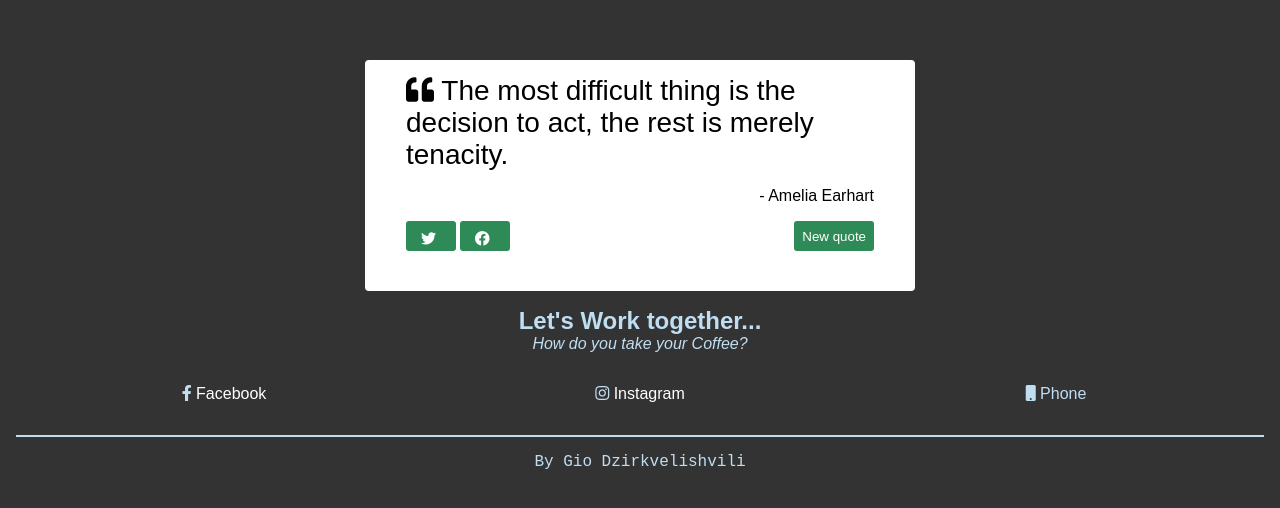
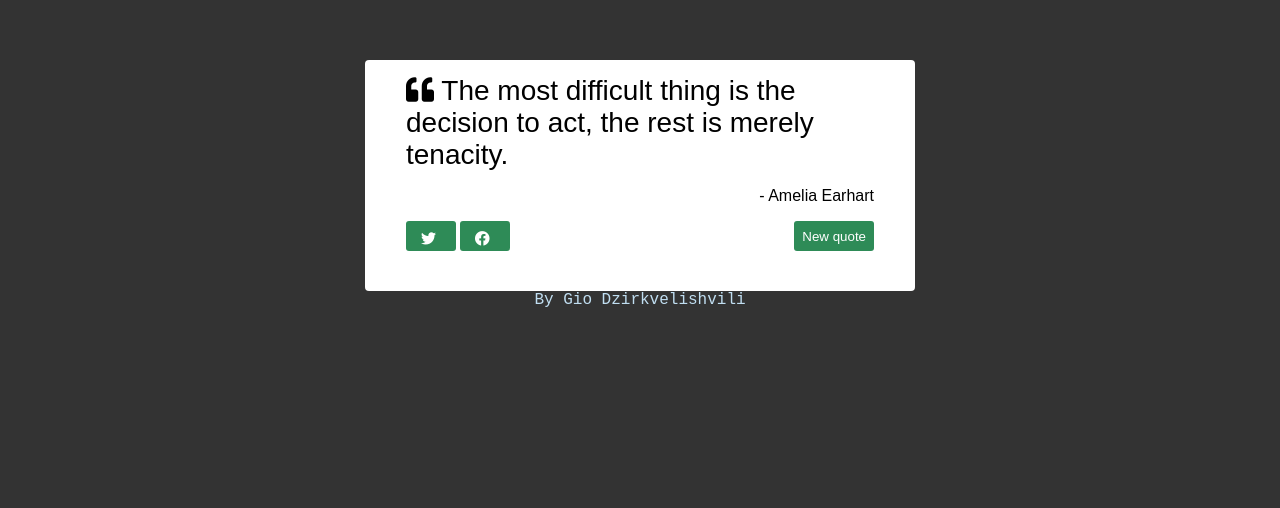
Before and after one commit to GioDziko/Random-Quotes, a plain HTML site: page index.html in a window 1280 px wide. Shown: the part 140-648 px from the top of the page. Drawn offline with nearby package versions, Linux system fonts and the light colour scheme.

Commit message:
second commit

```diff
--- a/index.html
+++ b/index.html
@@ -40,26 +40,6 @@
             </div>
 
         </div>
-
-        <section class="Contact">
-            <h1>Let's Work together...</h1>
-            <p id="contact-text">How do you take your Coffee?</p>
-            <ul id="contact-ul">
-                <li>
-                    <i class="fab fa-facebook-f"></i>
-                    <a href="https://www.facebook.com/gio.dziko/" target="_blank" >Facebook</a>
-                </li>
-                <li>
-                    <i class="fab fa-instagram"></i>
-                    <a href="https://www.instagram.com/gio_dzirkvelishvili/" target="_blank" >Instagram</a>
-                </li>
-                <li>
-                    <i class="fas fa-mobile"></i>
-                    Phone
-                </li>
-            </ul>
-            <hr class="hr">
-        </section>
         <footer>
             <div class="footer">
                 <p>By Gio Dzirkvelishvili</p>
```
